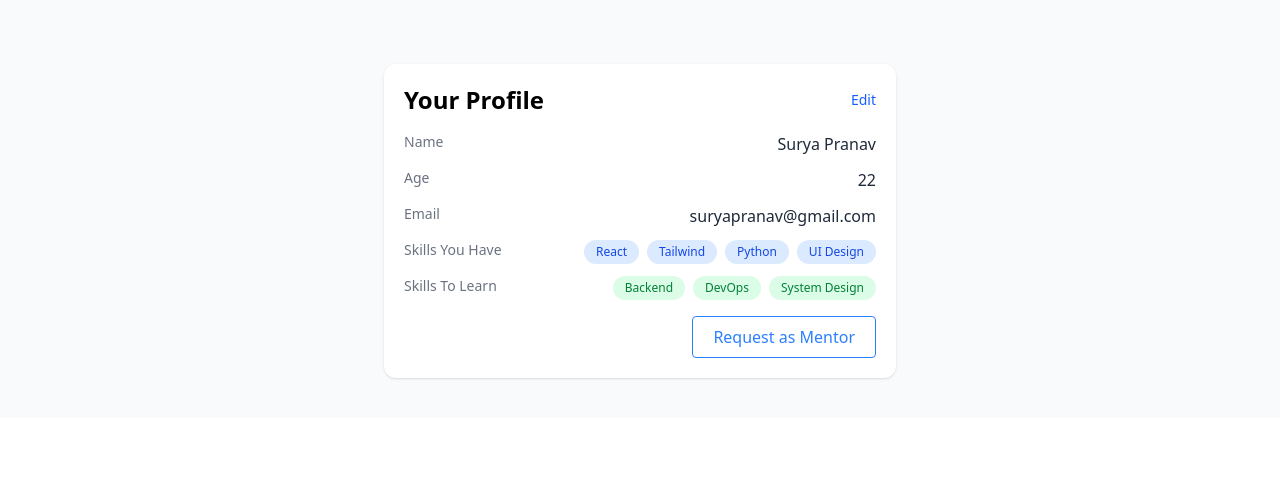
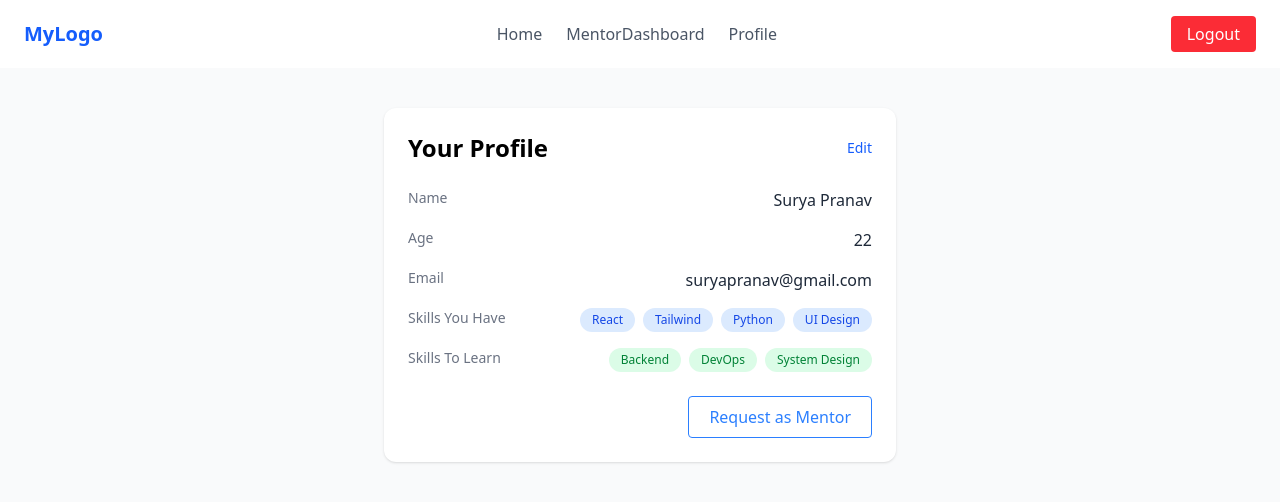
Before and after one commit to Pranav3782/Skill_Swap, a React (Vite) app: page /profile in a window 1280 px wide. Shown: the top 502 px of the page. Built offline with nearby package versions, Linux system fonts and the light colour scheme.

Commit message:
mentors pages added

```diff
--- /dev/null
+++ b/src/dashBoards/Dashboard_Navbar.jsx
@@ -0,0 +1,48 @@
+import { useNavigate } from "react-router-dom";
+
+const Dashboard_Navbar = () => {
+  const navigate = useNavigate();
+
+  return (
+    <nav className="w-full bg-white shadow-md px-6 py-4 flex items-center justify-between">
+      <div
+        className="text-xl font-bold text-blue-600 cursor-pointer"
+        onClick={() => navigate("/dashboard")}
+      >
+        MyLogo
+      </div>
+
+      <ul className="hidden md:flex gap-6 text-gray-600 font-medium">
+         <li
+          className="hover:text-blue-600 cursor-pointer"
+          onClick={() => navigate("/dashboard")}
+        >
+          Home
+        </li>
+        <li
+          className="hover:text-blue-600 cursor-pointer"
+          onClick={()=>navigate("/mentorsDashboard")}
+
+        >
+          MentorDashboard
+        </li>
+
+        <li
+          className="hover:text-blue-600 cursor-pointer"
+          onClick={() => navigate("/profile")}
+        >
+          Profile
+        </li>
+      </ul>
+
+      <button
+        onClick={() => navigate("/")}
+        className="px-4 py-1.5 bg-red-500 text-white rounded hover:bg-red-600 transition"
+      >
+        Logout
+      </button>
+    </nav>
+  );
+};
+
+export default Dashboard_Navbar;
--- a/src/dashBoards/ProfilePage.jsx
+++ b/src/dashBoards/ProfilePage.jsx
@@ -1,5 +1,6 @@
 import React, { useState } from "react";
 import RequestMentorForm from "./RequestMentorForm";
+import Dashboard_Navbar from "./Dashboard_Navbar";
 
 const ProfilePage = () => {
   const [showMentorForm, setShowMentorForm] = useState(false);
@@ -18,13 +19,16 @@ const ProfilePage = () => {
   };
 
   return (
-    <div className="bg-gray-50 flex justify-center pt-16 px-4 pb-10">
+    <>
+      {/* Navbar */}
+      <Dashboard_Navbar />
 
-      {/* Profile Card */}
-      <div className="bg-white p-5 rounded-xl shadow w-full max-w-lg">
+      {/* Page Content */}
+      <div className="bg-gray-50 flex justify-center px-4 py-10">
+        <div className="bg-white p-6 rounded-xl shadow w-full max-w-lg">
 
           {/* Header */}
-        <div className="flex justify-between items-center mb-4">
+          <div className="flex justify-between items-center mb-6">
             <h1 className="text-2xl font-bold">Your Profile</h1>
 
             <button
@@ -35,7 +39,7 @@ const ProfilePage = () => {
             </button>
           </div>
 
-        {/* Fields */}
+          {/* Name */}
           <ProfileRow label="Name">
             {isEditing ? (
               <input
@@ -48,6 +52,7 @@ const ProfilePage = () => {
             )}
           </ProfileRow>
 
+          {/* Age */}
           <ProfileRow label="Age">
             {isEditing ? (
               <input
@@ -61,6 +66,7 @@ const ProfilePage = () => {
             )}
           </ProfileRow>
 
+          {/* Email */}
           <ProfileRow label="Email">
             {isEditing ? (
               <input
@@ -122,7 +128,7 @@ const ProfilePage = () => {
           </ProfileRow>
 
           {/* Actions */}
-        <div className="mt-4 flex justify-between">
+          <div className="mt-6 flex justify-between">
             {isEditing && (
               <button
                 onClick={() => setIsEditing(false)}
@@ -134,26 +140,27 @@ const ProfilePage = () => {
 
             <button
               onClick={() => setShowMentorForm(true)}
-            className="px-5 py-2 border border-blue-500 text-blue-500 rounded hover:bg-blue-500 hover:text-white transition ml-auto"
+              className="ml-auto px-5 py-2 border border-blue-500 text-blue-500 rounded hover:bg-blue-500 hover:text-white transition"
             >
               Request as Mentor
             </button>
           </div>
         </div>
+      </div>
 
       {/* Modal */}
       {showMentorForm && (
-        <div className="fixed inset-0 bg-black bg-opacity-50 flex justify-center items-center z-50">
+        <div className="fixed inset-0 bg-black/50 flex justify-center items-center z-50">
           <RequestMentorForm onClose={() => setShowMentorForm(false)} />
         </div>
       )}
-    </div>
+    </>
   );
 };
 
-/* Reusable Row Layout */
+/* Reusable Row */
 const ProfileRow = ({ label, children }) => (
-  <div className="flex justify-between items-start mb-3">
+  <div className="flex justify-between items-start mb-4">
     <p className="text-gray-500 text-sm w-36">{label}</p>
     <div className="flex-1 text-right">{children}</div>
   </div>
--- a/src/dashBoards/UserDashBoards.jsx
+++ b/src/dashBoards/UserDashBoards.jsx
@@ -1,6 +1,7 @@
 import React, { useState } from "react";
 import RequestMentorForm from "./RequestMentorForm";
 import { useNavigate } from "react-router";
+import Dashboard_Navbar from "./Dashboard_Navbar";
 
 const UserDashBoards = () => {
   const [showMentorForm, setShowMentorForm] = useState(false);
@@ -9,27 +10,15 @@ const UserDashBoards = () => {
   function handleLogOut() {
     navigate("/");
   }
+  function openProfilePage()
+  {
+    navigate("/profile")
+  }
 
   return (
     <div className="min-h-screen bg-gray-50 relative">
       {/* Navbar */}
-      <nav className="w-full bg-white shadow-md px-6 py-4 flex items-center justify-between relative z-10">
-        <div className="text-xl font-bold text-blue-600">MyLogo</div>
-
-        <ul className="hidden md:flex gap-6 text-gray-600 font-medium">
-          <li className="hover:text-blue-600 cursor-pointer">Home</li>
-          <li className="hover:text-blue-600 cursor-pointer">Dashboard</li>
-          <li className="hover:text-blue-600 cursor-pointer">Profile</li>
-        </ul>
-
-        <button
-          className="px-4 py-1.5 bg-red-500 text-white rounded hover:bg-red-600"
-          onClick={handleLogOut}
-        >
-          Logout
-        </button>
-      </nav>
-
+      <Dashboard_Navbar/>
       {/* ===== Card Section ===== */}
       <div className="max-w-6xl mx-auto px-6 mt-10">
         <h2 className="text-xl font-semibold text-gray-700 mb-6">
--- /dev/null
+++ b/src/dashBoards/mentorDashboard/MentorsPage.jsx
@@ -0,0 +1,28 @@
+import React from "react";
+import Dashboard_Navbar from "../Dashboard_Navbar";
+
+const MentorsPage = () => {
+  return (
+    <>
+      {/* Navbar */}
+      <Dashboard_Navbar />
+
+      {/* Page Content */}
+      <div className="min-h-[calc(100vh-64px)] flex items-center justify-center bg-gray-50 px-4">
+        <div className="bg-white rounded-xl shadow-md p-8 max-w-md text-center">
+          <h1 className="text-2xl font-bold text-gray-800 mb-3">
+            Mentors Page
+          </h1>
+
+          <p className="text-gray-500 text-sm">
+            🚧 This section is under development.
+            <br />
+            Please wait for future updates.
+          </p>
+        </div>
+      </div>
+    </>
+  );
+};
+
+export default MentorsPage;
--- a/src/pages/Login.jsx
+++ b/src/pages/Login.jsx
@@ -9,7 +9,7 @@ const Login = () => {
   function handleLoginDetails(e)
   {
     e.preventDefault();
-    navigate("/userDashboard")
+    navigate("/dashboard")
   }
 
   return (
```
Also changed, not shown: src/main.jsx (+23 -19 lines). Lines whose indentation alone changed are shown as unchanged.
